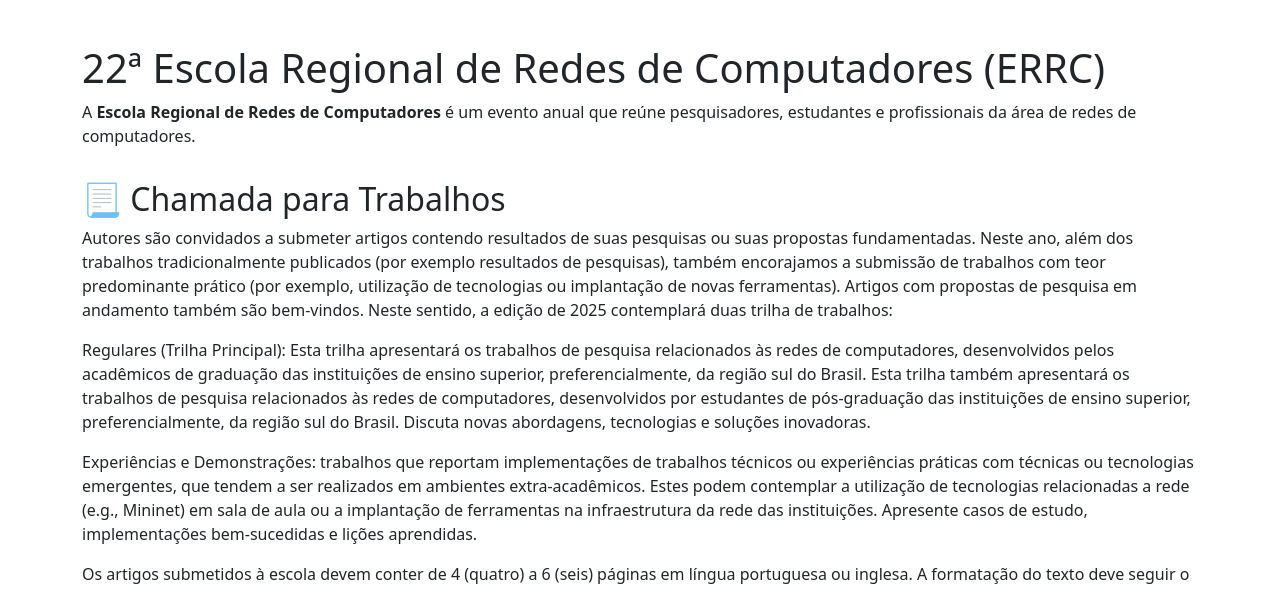
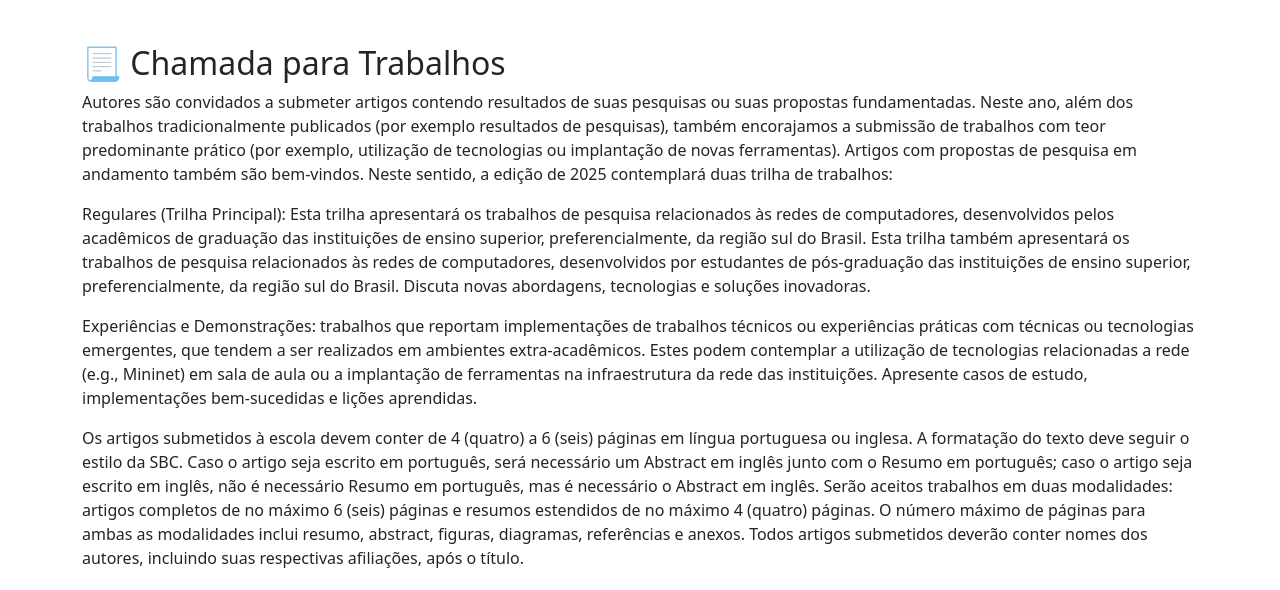
Before and after one commit to crrc-rs/errc2025, a Jekyll site: the page built from chamadaerrc.md, in a window 1280 px wide and 900 px high, cut to the strip 310-900 px from the top of the window. Built offline with Jekyll 4.4.1, drawn with Linux system fonts in a browser that asks for light colours.

Commit message:
Update chamadaerrc.md

```diff
--- a/chamadaerrc.md
+++ b/chamadaerrc.md
@@ -3,9 +3,6 @@ layout: default
 title: Chamada ERRC 2025
 permalink: /chamadaerrc/
 ---
-
-# 22ª Escola Regional de Redes de Computadores (ERRC)
-A **Escola Regional de Redes de Computadores** é um evento anual que reúne pesquisadores, estudantes e profissionais da área de redes de computadores.
 
 ## 📃 Chamada para Trabalhos
 Autores são convidados a submeter artigos contendo resultados de suas pesquisas ou suas propostas fundamentadas. Neste ano, além dos trabalhos tradicionalmente publicados (por exemplo resultados de pesquisas), também encorajamos a submissão de trabalhos com teor predominante prático (por exemplo, utilização de tecnologias ou implantação de novas ferramentas). Artigos com propostas de pesquisa em andamento também são bem-vindos. Neste sentido, a edição de 2025 contemplará duas trilha de trabalhos:
```
